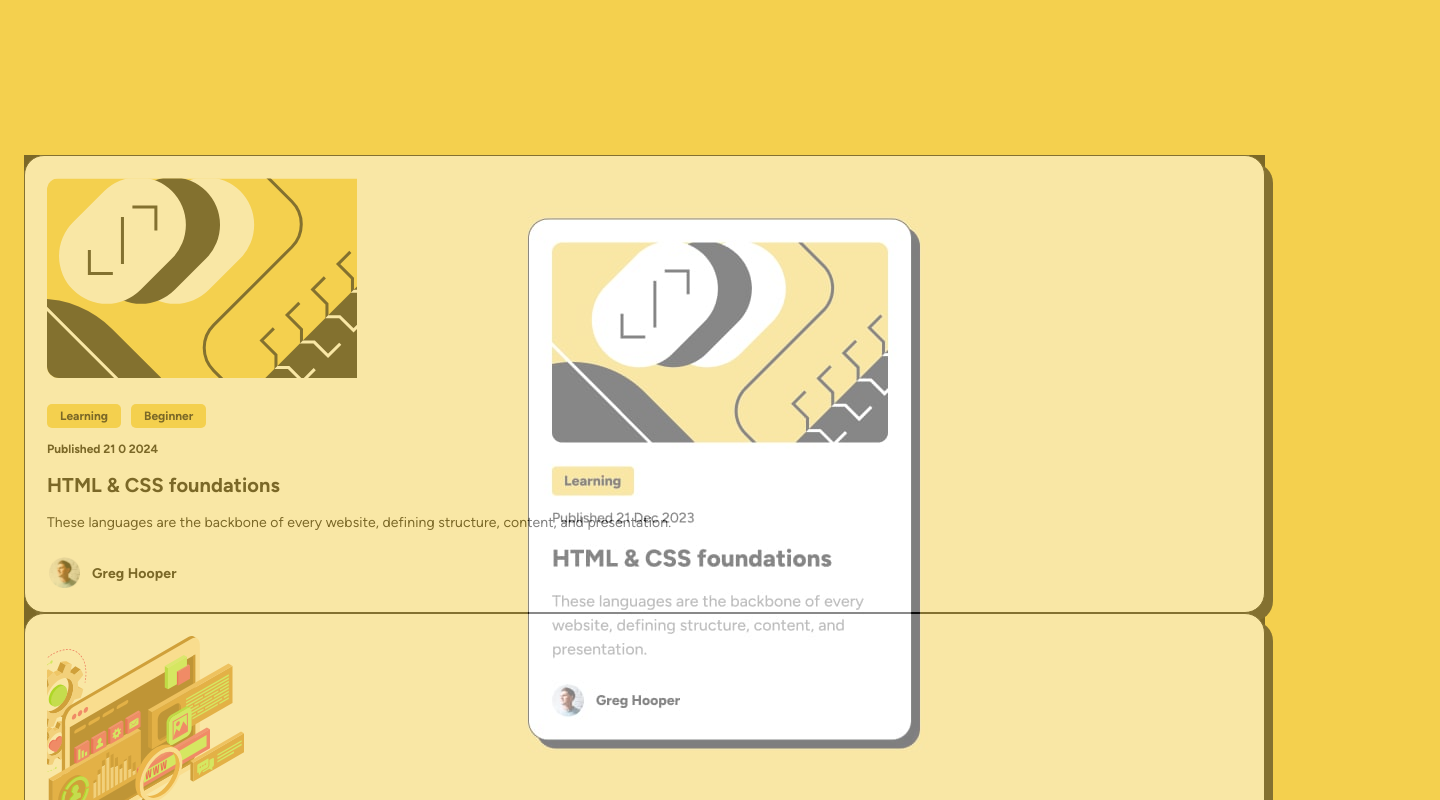
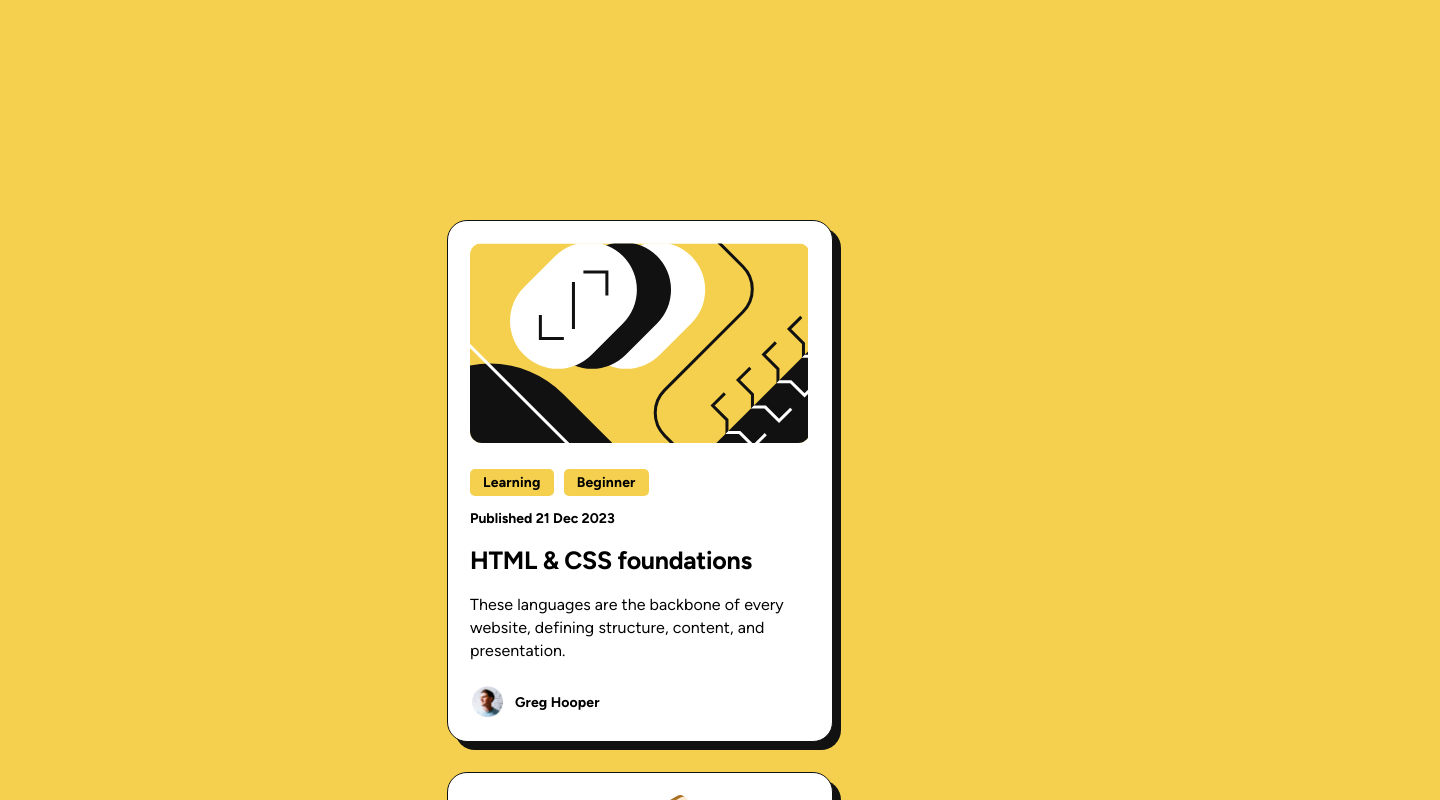
Before and after one commit to theYuun/fem_blog-preview-card, a Vue app: page / in a window 1280 px wide. Shown: the top 800 px of the page, 1440 px wide, since content can reach past the window. Built offline with nearby package versions, Linux system fonts and the light colour scheme.

Commit message:
*Project complete

```diff
--- a/index.html
+++ b/index.html
@@ -6,14 +6,6 @@
     <meta name="viewport" content="width=device-width, initial-scale=1.0" />
     <title>Vite + Vue</title>
     <style>
-
-      :root {
-        /* colors */
-
-        --yellow: hsl(47, 88%, 63%);
-        --grey: hsl(0, 0%, 50%);
-        --black: hsl(0, 0%, 7%);
-      }
 
       body {
         background-color: var(--yellow);
@@ -28,6 +20,7 @@
         height: 812px;
         pointer-events: none;
         visibility: visible;
+        border: 1px solid #000;
       }
       .referenceFull {
         position: absolute;
@@ -38,6 +31,7 @@
         height: 960px;
         pointer-events: none;
         visibility: hidden;
+        border: 1px solid #000;
       }
 
       @media only screen and (min-width: 375px) {
@@ -53,8 +47,10 @@
   </head>
   <body>
     <div id="app"></div>
-    <img src="./design/mobile-design.jpg" class="referenceMobile"></div>
-    <img src="./design/desktop-design.jpg" class="referenceFull"></div>
+    <!--
+      <img src="./design/mobile-design.jpg" class="referenceMobile"></div>
+      <img src="./design/desktop-design.jpg" class="referenceFull"></div>
+    -->
     <script type="module" src="/src/main.js"></script>
   </body>
 </html>
--- a/src/App.vue
+++ b/src/App.vue
@@ -5,8 +5,8 @@
 
 <template>
   <div class="blogsContainer">
-    <ul>
-      <li v-for="blog in blogs">
+    <ul class="blogsContainerList">
+      <li class="blogsContainerItem" v-for="blog in blogs">
         <blogPreviewItem :blogDetails="blog" />
       </li>
     </ul>
@@ -16,13 +16,25 @@
 
 <style>
 .blogsContainer {
-  width: calc(100% - 39px);
-  height: 100vh;
   margin: 24px;
   margin-top: 155px;
-  background-color: black;
+  display: flex;
+  flex-direction: column;
 }
-.blogsContainer li {
-  list-style-type: none;
+
+.blogsContainerList {
+  display: flex;
+  flex-direction: column;
+  gap: 30px;
+}
+
+@media only screen and (min-width: 375px) {
+  .blogsContainer {
+    flex-direction: row;
+    margin-top: 220px;
+  }
+  .blogsContainerList {
+    margin: auto;
+  }
 }
 </style>
--- a/src/components/blogPreviewItem.vue
+++ b/src/components/blogPreviewItem.vue
@@ -49,9 +49,12 @@
         return `/fem_blog-preview-card/src/assets/images/${authorImageName}/image-author.webp`;
     })
 
-    const getMonth = () => {
-
-    }
+    const getMonth = (() => {
+        const monthFromData = props.blogDetails.date.getMonth();
+        const monthNamesShortened = ['Jan', 'Feb', 'Mar', 'Apr', 'May', 'Jun', 'Jul', 'Aug', 'Sep', 'Oct', 'Nov', 'Dec'];
+        console.log(monthFromData + ': ' + monthNamesShortened[monthFromData]);
+        return monthNamesShortened[monthFromData];
+    })
 </script>
 
 <template>
@@ -64,7 +67,7 @@
             <strong>{{ tag }}</strong>
         </li>
     </ul>
-    <div class="date"><strong>Published {{ blogDetails.date.getDate() + ' ' + blogDetails.date.getMonth() + ' ' + blogDetails.date.getFullYear() /*blogDetails.date.toLocaleDateString('en-us')*/ }}</strong></div>
+    <div class="date"><strong>Published {{ blogDetails.date.getDate() + ' ' + getMonth() + ' ' + blogDetails.date.getFullYear() /*blogDetails.date.toLocaleDateString('en-us')*/ }}</strong></div>
     <h1 class="name">{{ blogDetails.name }}</h1>
     <p class="description">{{ blogDetails.description }}</p>
     <div class="author">
@@ -81,6 +84,7 @@
     border: 1px solid var(--black);
     box-shadow: 8px 8px 0 0 var(--black);
     padding: 22px;
+    max-width: 282px;
 }
 
 .blogImage {
@@ -99,6 +103,7 @@
     display: flex;
     flex-direction: row;
     gap: 10px;
+    flex-wrap: wrap;
 }
 .tags li {
     padding: 5px 13px;
@@ -141,4 +146,61 @@
     margin: auto 0;
     height: 16px;
 }
+
+@media only screen and (min-width: 375px) {
+
+    .blogItem {
+        max-width: 340px;
+    }
+
+    .blogImage img {
+        margin-left: 0px;
+    }
+
+    .tags {
+        font-size: 14px;
+        letter-spacing: 0.2px;
+        margin-top: 26px;
+        display: flex;
+        flex-direction: row;
+        gap: 10px;
+        flex-wrap: wrap;
+    }
+
+    .date {
+        margin-top: 14px;
+        font-size: 14px;
+    }
+
+    .name {
+        margin-top: 18px;
+        font-size: 25px;
+        letter-spacing: -0.3px;
+    }
+
+    .description {
+        margin-top: 18px;
+        font-size: 16px;
+        letter-spacing: 0.1px;
+        line-height: 23px;
+    }
+
+    .author {
+        margin-top: 22px;
+        display: flex;
+        flex-direction: row;
+        align-content: center;
+        gap: 10px;
+        font-size: 14px;
+        letter-spacing: 0.1px;
+    }
+    .author img {
+        margin: 2px;
+        width: 31px;
+    }
+    .author strong {
+        margin: auto 0;
+        height: 16px;
+    }
+}
 </style>
--- a/src/data/blogs.js
+++ b/src/data/blogs.js
@@ -2,17 +2,17 @@ const blogs = [
     {
         id: 0,
         name: 'HTML & CSS foundations',
-        date: new Date(Date.UTC(2023, 12 , 21)),
+        date: new Date(Date.UTC(2023, 11, 21)),
         description: 'These languages are the backbone of every website, defining structure, content, and presentation.',
         tags: ['Learning', 'Beginner'],
         author: 'Greg Hooper',
     },
     {
         id: 0,
-        name: 'HTML & CSS mid',
-        date: new Date(Date.UTC(2024,1,30)),
+        name: 'A step into Vue.js',
+        date: new Date(Date.UTC(2024, 0, 30)),
         description: 'Dive deeper into the world of web development and build an app that uses dynamic data with Vue.js',
-        tags: ['Learning', 'Intermediate', 'Vue.js'],
+        tags: ['Learning', 'Intermediate', 'JavaScript || ECMAScript', 'Vue.js'],
         author: 'Theunis Lombard',
     }
     /*
--- a/src/style.css
+++ b/src/style.css
@@ -3,8 +3,17 @@
     src: url('./assets/fonts/Figtree-VariableFont_wght.ttf');
 }
 
+:root {
+  /* colors */
+  --yellow: hsl(47, 88%, 63%);
+  --grey: hsl(0, 0%, 50%);
+  --black: hsl(0, 0%, 7%);
+
+  font-family: 'primary';
+}
+
 * {
     margin: 0;
     padding: 0;
-    font-family: 'primary';
+    list-style-type: none;
 }
```
Also changed, not shown: src/assets/images/TheunisLombard/articles/0/image-header.svg.
